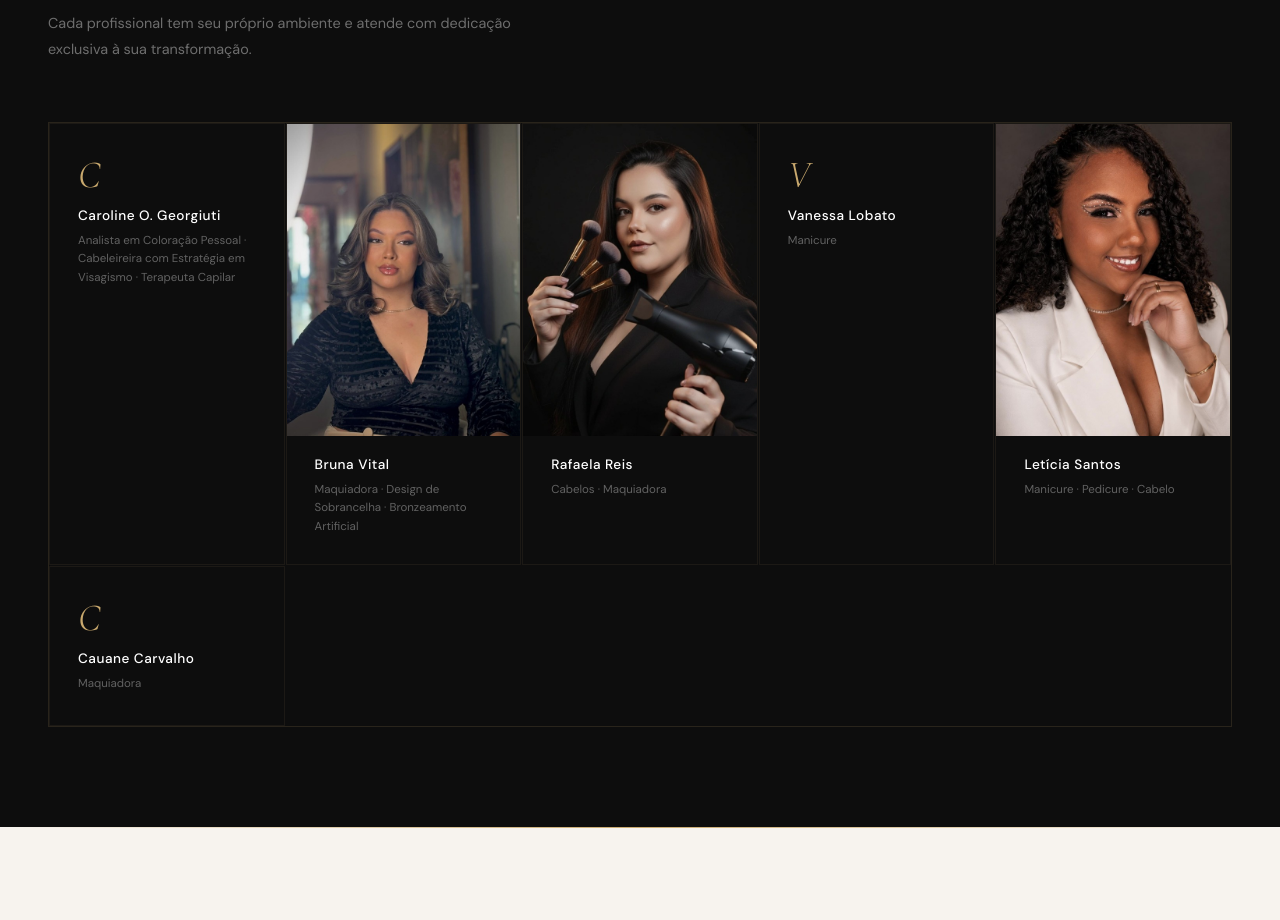
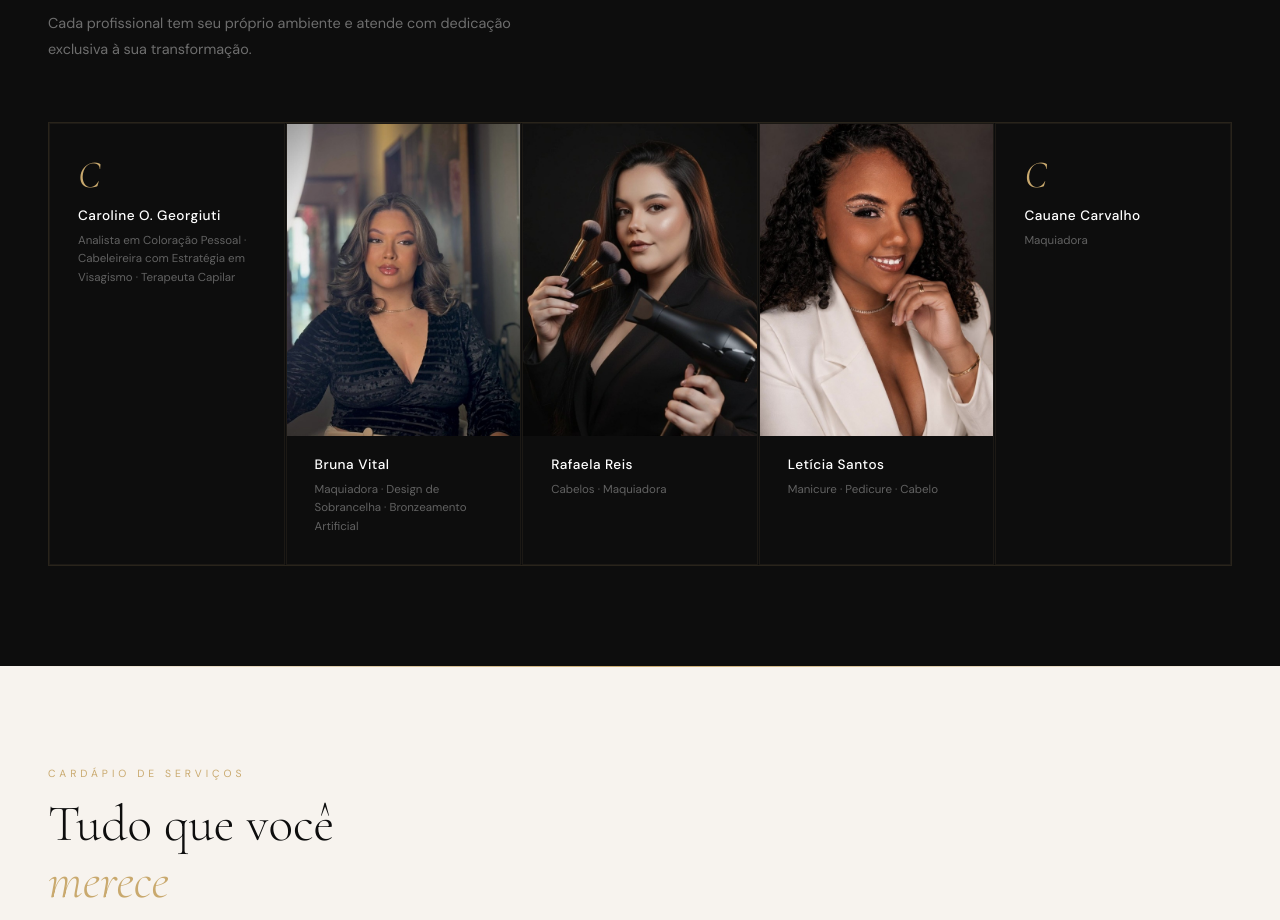
Before and after one commit to Johnny-Zani/co-centrodebeleza, a plain HTML site: page index.html in a window 1280 px wide. Shown: the part 1048-1968 px from the top of the page. Drawn offline with nearby package versions, Linux system fonts and the light colour scheme.

Commit message:
Update index.html

```diff
--- a/index.html
+++ b/index.html
@@ -563,12 +563,7 @@
       <div class="prof-name">Rafaela Reis</div>
       <div class="prof-role">Cabelos · Maquiadora</div>
     </div>
-    <div class="prof-card">
-      <div class="prof-initial">V</div>
-      <div class="prof-name">Vanessa Lobato</div>
-      <div class="prof-role">Manicure</div>
-    </div>
-    <div class="prof-card has-photo">
+      <div class="prof-card has-photo">
       <div class="prof-photo-wrap"><img src="images/leticia-santos.jpg" alt="Letícia Santos - Manicure e Pedicure" loading="lazy"></div>
       <div class="prof-initial">L</div>
       <div class="prof-name">Letícia Santos</div>
```
